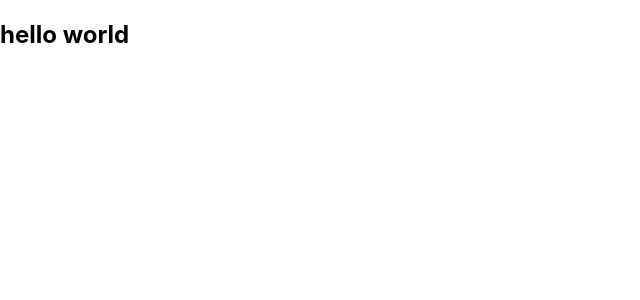
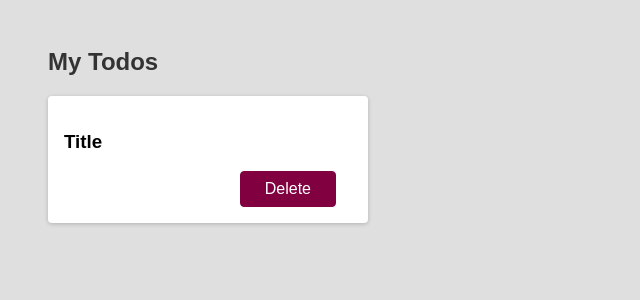
Before and after one commit to jonytalukdar/meetups-app, a JavaScript app: page / in a window 1280 px wide. Shown: the top 300 px of the page, without its empty margins (0-640 px from the left). Built offline with nearby package versions, Linux system fonts and the light colour scheme; the HTML template or start-up script is replaced by a standard one.

Commit message:
working with style

```diff
--- a/src/App.js
+++ b/src/App.js
@@ -1,5 +1,15 @@
 function App() {
-  return <h2>hello world</h2>;
+  return (
+    <div>
+      <h2>My Todos</h2>
+      <div className="card">
+        <h3>Title</h3>
+        <div className="actions">
+          <button className="btn">Delete</button>
+        </div>
+      </div>
+    </div>
+  );
 }
 
 export default App;
--- a/src/index.css
+++ b/src/index.css
@@ -1,13 +1,74 @@
-body {
-  margin: 0;
-  font-family: -apple-system, BlinkMacSystemFont, 'Segoe UI', 'Roboto', 'Oxygen',
-    'Ubuntu', 'Cantarell', 'Fira Sans', 'Droid Sans', 'Helvetica Neue',
-    sans-serif;
-  -webkit-font-smoothing: antialiased;
-  -moz-osx-font-smoothing: grayscale;
+* {
+  box-sizing: border-box;
 }
 
-code {
-  font-family: source-code-pro, Menlo, Monaco, Consolas, 'Courier New',
-    monospace;
+body {
+  font-family: sans-serif;
+  margin: 3rem;
+  background-color: #dfdfdf;
 }
+
+h1,
+h2 {
+  color: #333333;
+}
+
+.btn {
+  font: inherit;
+  padding: 0.5rem 1.5rem;
+  cursor: pointer;
+  border-radius: 4px;
+  background-color: #800040;
+  color: white;
+  border: 1px solid #800040;
+  margin: 0 1rem;
+}
+
+.btn:hover {
+  background-color: #9c1458;
+  border-color: #9c1458;
+}
+
+.btn--alt {
+  background-color: transparent;
+  color: #800040;
+}
+
+.btn--alt:hover {
+  background-color: #f8dae9;
+}
+
+.card {
+  background-color: white;
+  border-radius: 4px;
+  box-shadow: 0 1px 4px rgba(0, 0, 0, 0.2);
+  padding: 1rem;
+  width: 20rem;
+}
+
+.actions {
+  text-align: right;
+}
+
+.modal {
+  box-shadow: 0 1px 4px rgba(0, 0, 0, 0.2);
+  border-radius: 6px;
+  background-color: white;
+  padding: 1rem;
+  text-align: center;
+  width: 30rem;
+  z-index: 10;
+  position: fixed;
+  top: 20vh;
+  left: calc(50% - 15rem);
+}
+
+.backdrop {
+  position: fixed;
+  z-index: 1;
+  background-color: rgba(0, 0, 0, 0.75);
+  width: 100%;
+  height: 100vh;
+  top: 0;
+  left: 0;
+}
```
